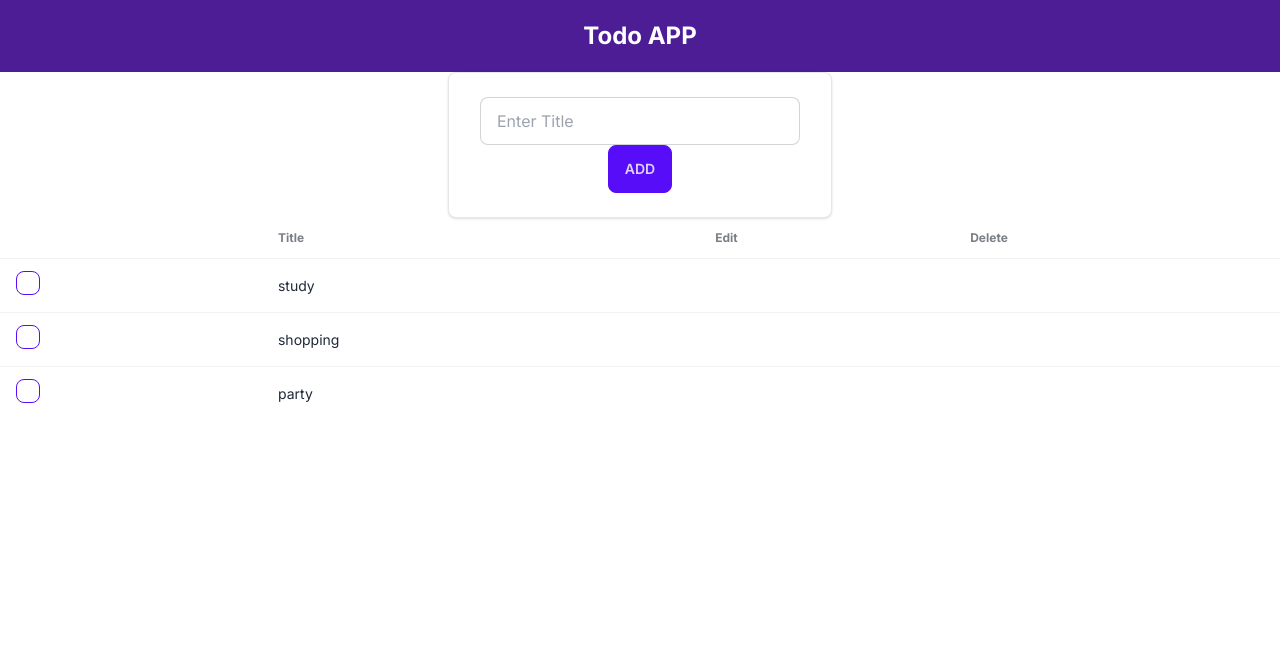
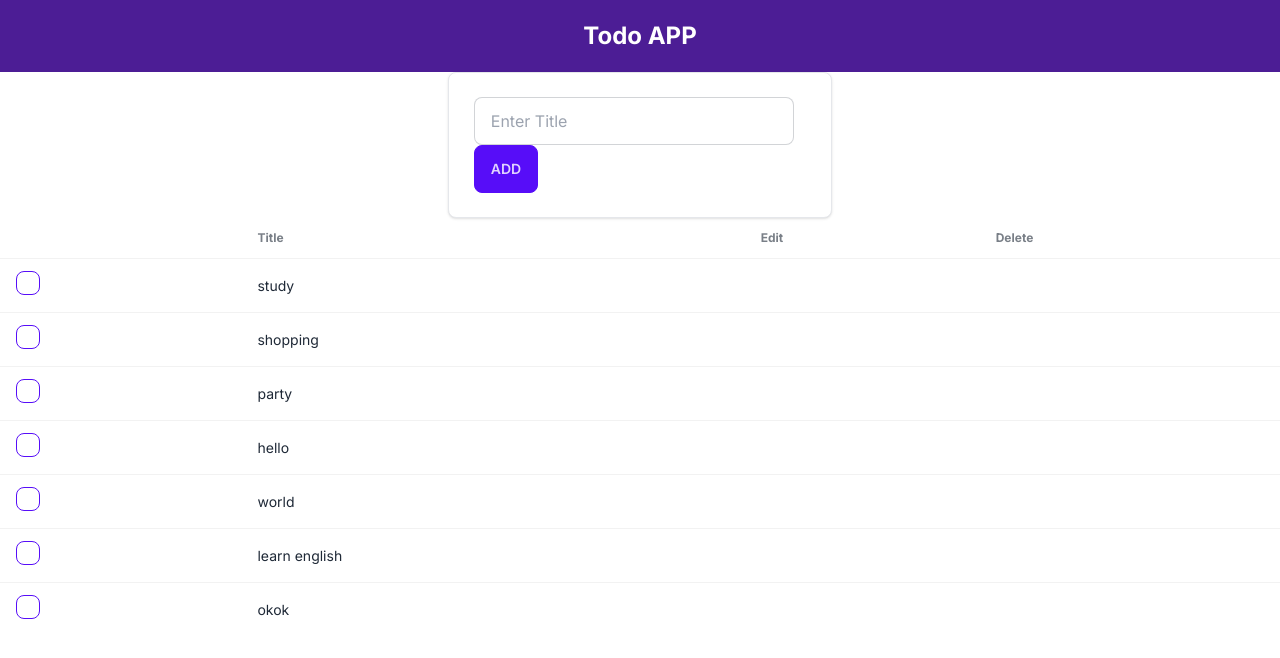
Before and after one commit to noaysk/Next-ToDoApp, a Next.js app: page / in a window 1280 px wide. Shown: the top 658 px of the page. Built offline with nearby package versions, Linux system fonts and the light colour scheme; data requests are answered from the project's data file.

Commit message:
created add new task function

```diff
--- a/api.ts
+++ b/api.ts
@@ -1,9 +1,22 @@
+import { todo } from "node:test";
 import { ITask } from "./types/tasks";
 
 const baseUrl = "http://localhost:3001";
 
 export const getAllTodos = async (): Promise<ITask[]> => {
-  const res = await fetch(`${baseUrl}/tasks`);
+  const res = await fetch(`${baseUrl}/tasks`,{ cache: 'no-store' });
   const todos = await res.json();
   return todos;
 };
+
+export const addTodo =async (todo:ITask): Promise<ITask> => {
+    const res = await fetch(`${baseUrl}/tasks`,{
+        method: 'Post',
+        headers:{
+            'Content-Type':'application/json'
+        },
+        body: JSON.stringify(todo)
+    })
+    const newTodo = await res.json();
+    return newTodo;
+}
--- a/data/todos.json
+++ b/data/todos.json
@@ -11,6 +11,22 @@
     {
       "id": "3",
       "text": "party"
+    },
+    {
+      "id": "4",
+      "text": "hello"
+    },
+    {
+      "id": "5",
+      "text": "world"
+    },
+    {
+      "id": "2daf5abd-ae2c-4e6e-921b-5fc05c9f208d",
+      "text": "learn english"
+    },
+    {
+      "id": "2782f200-39f5-4e04-92ed-a4db487d77ca",
+      "text": "okok"
     }
   ]
 }
--- a/src/app/components/AddTask.tsx
+++ b/src/app/components/AddTask.tsx
@@ -1,12 +1,36 @@
+"use client"; // This is a client component
+import { FormEventHandler, useState } from "react";
+import { addTodo } from "../../../api";
+import { useRouter } from "next/navigation";
+import { v4 as uuidv4 } from 'uuid';
+
 const AddTask = () => {
+  const router = useRouter();
+  const [newTaskValue, setNewTaskValue] = useState<string>("");
+
+  const handleSubmitNewTodo: FormEventHandler<HTMLElement> = async (e) => {
+    e.preventDefault();
+    await addTodo({
+      id: uuidv4(), // ⇨ '9b1deb4d-3b7d-4bad-9bdd-2b0d7b3dcb6d'
+      text: newTaskValue
+    })
+    setNewTaskValue("");
+    router.refresh();
+  };
   return (
     <div className="max-w-sm p-6 bg-white border border-gray-200 rounded-lg shadow dark:bg-gray-800 dark:border-gray-700 flex flex-col items-center my-0 mx-auto">
-      <input
-        type="text"
-        placeholder="Enter Title"
-        className="input input-bordered w-full max-w-xs"
-      />
-      <button className="btn btn-primary">ADD</button>
+      <form onSubmit={handleSubmitNewTodo}>
+        <input
+          value={newTaskValue}
+          onChange={(e) => setNewTaskValue(e.target.value)}
+          type="text"
+          placeholder="Enter Title"
+          className="input input-bordered w-full max-w-xs"
+        />
+        <button type="submit" className="btn btn-primary">
+          ADD
+        </button>
+      </form>
     </div>
   );
 };
```
